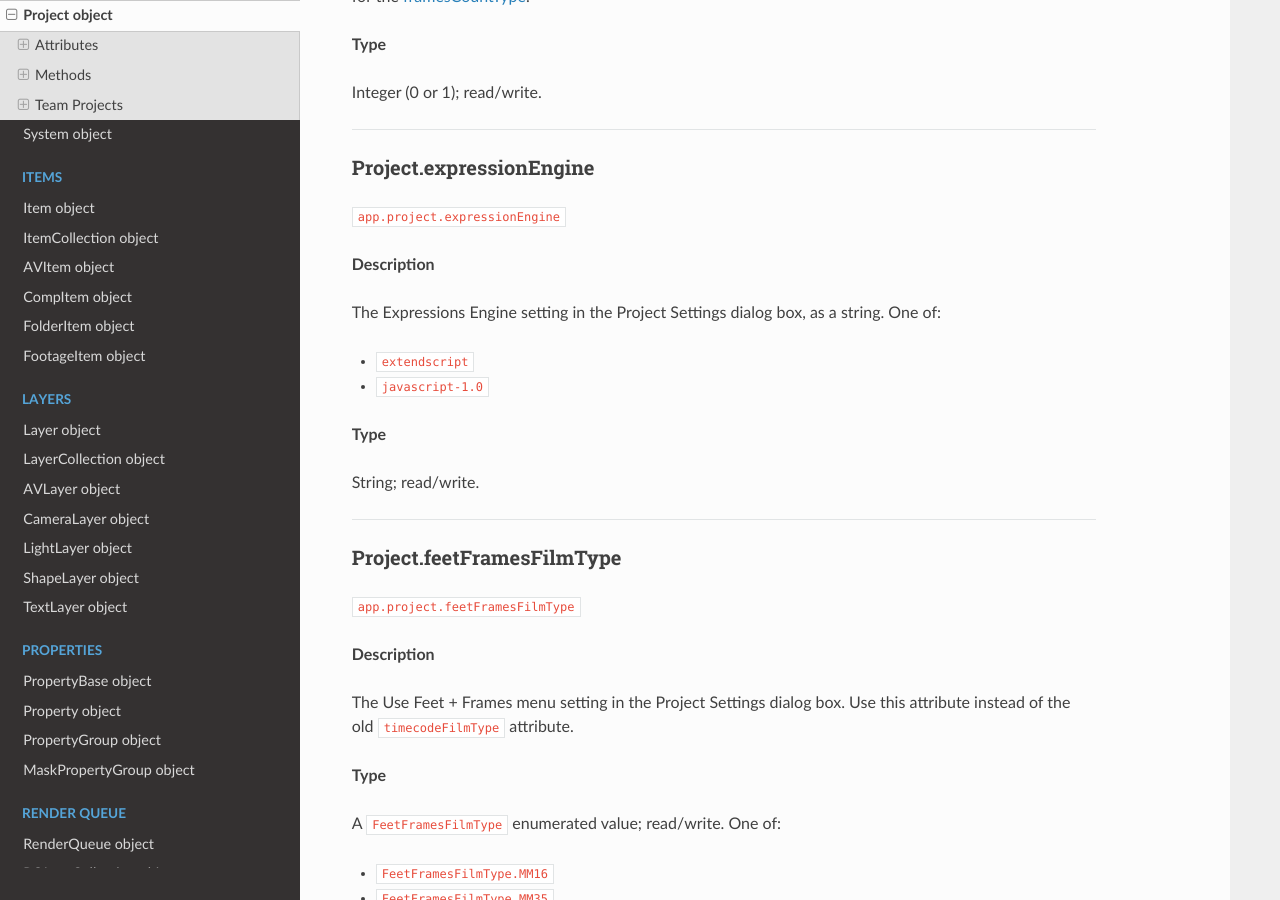
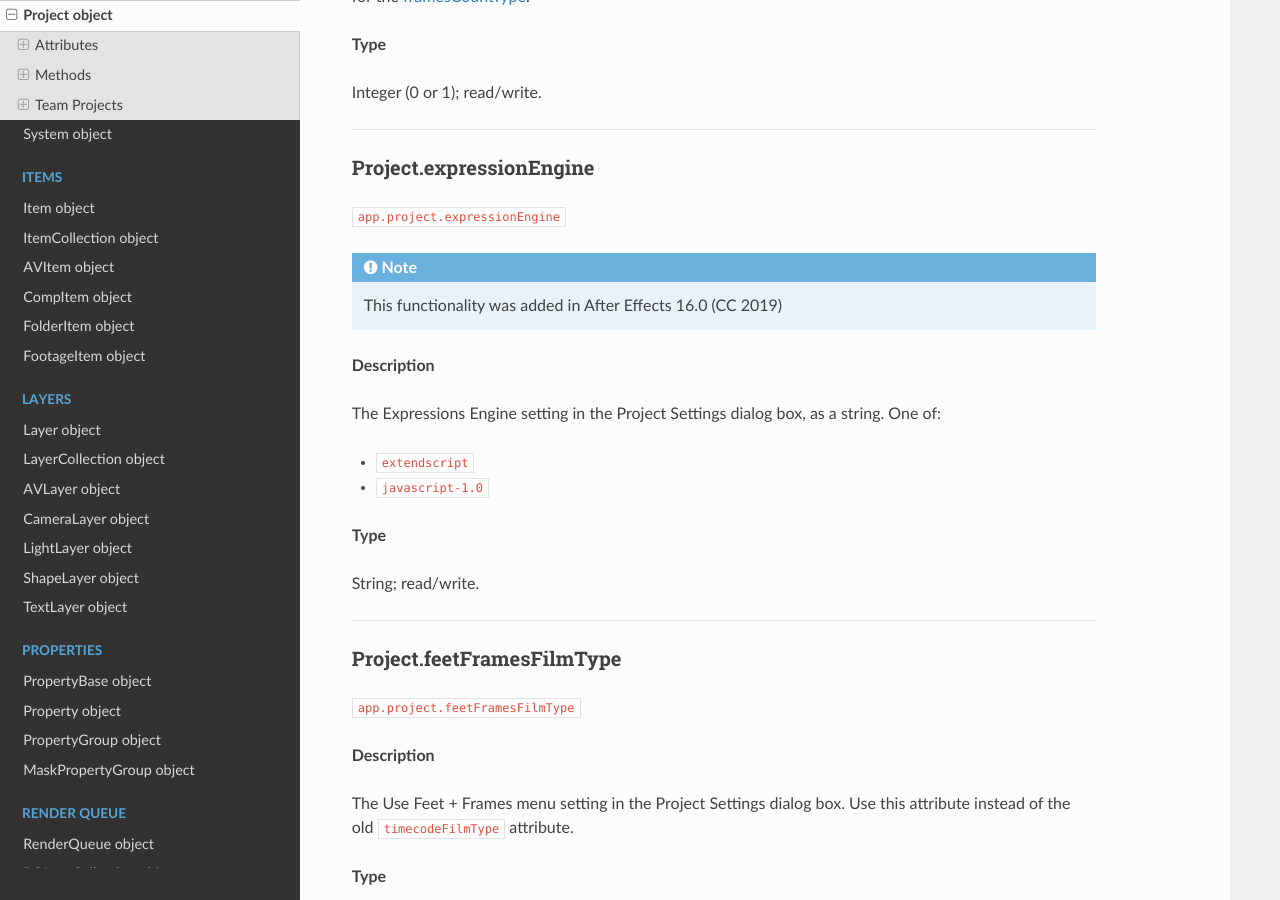
Before and after one commit to docsforadobe/after-effects-scripting-guide, a Sphinx documentation site: the page built from docs/general/project.rst, in a window 1280 px wide and 900 px high, scrolled down 1301 px. Built offline with Sphinx 7.4.7 and the Read the Docs theme 2.0.0, drawn with Linux system fonts in a browser that asks for light colours.

Commit message:
Adds note to `app.project.expressionEngine`

```diff
--- a/docs/general/project.rst
+++ b/docs/general/project.rst
@@ -73,6 +73,9 @@ Project.expressionEngine
 *********************************************
 
 ``app.project.expressionEngine``
+
+.. note::
+   This functionality was added in After Effects 16.0 (CC 2019)
 
 **Description**
 
```
